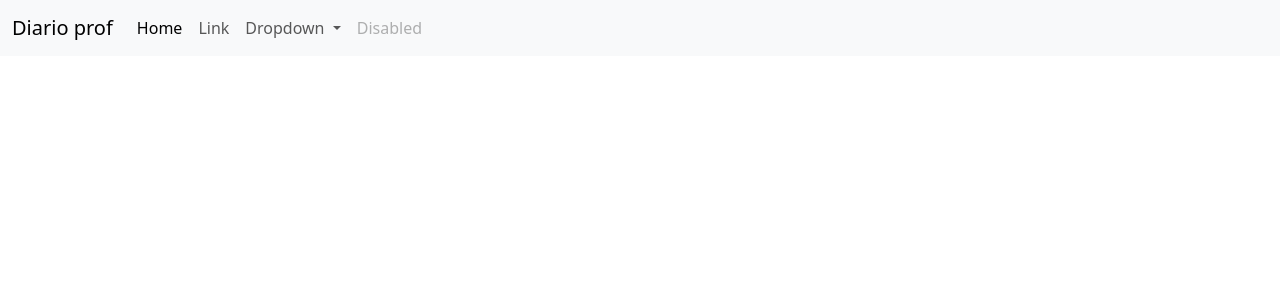
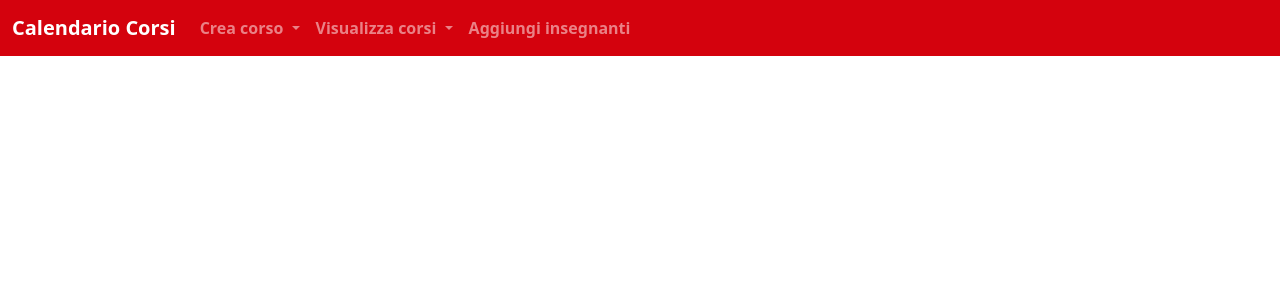
Before and after one commit to michele25-10/DiarioProf, a PHP site: page /pages/navbar.php in a window 1280 px wide. Shown: the top 300 px of the page. Run offline with PHP 8.4, Linux system fonts and the light colour scheme.

Commit message:
Update navbar.php

```diff
--- a/frontend/pages/navbar.php
+++ b/frontend/pages/navbar.php
@@ -6,33 +6,40 @@
     <link href="https://cdn.jsdelivr.net/npm/bootstrap@5.3.0-alpha2/dist/css/bootstrap.min.css" rel="stylesheet" integrity="sha384-aFq/bzH65dt+w6FI2ooMVUpc+21e0SRygnTpmBvdBgSdnuTN7QbdgL+OapgHtvPp" crossorigin="anonymous">
   </head>
   <body>
-  <nav class="navbar navbar-expand-lg bg-body-tertiary">
+  <nav class="navbar navbar-expand-lg" style='background-color: #D4020D'>
   <div class="container-fluid">
-    <a class="navbar-brand" href="#">Diario prof</a>
+    <a class="navbar-brand fw-bold text-white" href="#">Calendario Corsi</a>
     <button class="navbar-toggler" type="button" data-bs-toggle="collapse" data-bs-target="#navbarSupportedContent" aria-controls="navbarSupportedContent" aria-expanded="false" aria-label="Toggle navigation">
       <span class="navbar-toggler-icon"></span>
     </button>
     <div class="collapse navbar-collapse" id="navbarSupportedContent">
       <ul class="navbar-nav me-auto mb-2 mb-lg-0">
-        <li class="nav-item">
-          <a class="nav-link active" aria-current="page" href="#">Home</a>
-        </li>
-        <li class="nav-item">
-          <a class="nav-link" href="#">Link</a>
+        <li class="nav-item dropdown">
+          <a class="nav-link dropdown-toggle fw-bold text-white-50" href="#" role="button" data-bs-toggle="dropdown" aria-expanded="false">
+            Crea corso
+          </a>
+          <ul class="dropdown-menu">
+            <li><a class="dropdown-item" href="#">A</a></li>
+            <li><hr class="dropdown-divider"></li>
+            <li><a class="dropdown-item" href="#">B</a></li>
+            <li><hr class="dropdown-divider"></li>
+            <li><a class="dropdown-item" href="#">C</a></li>
+          </ul>
         </li>
         <li class="nav-item dropdown">
-          <a class="nav-link dropdown-toggle" href="#" role="button" data-bs-toggle="dropdown" aria-expanded="false">
-            Dropdown
+          <a class="nav-link dropdown-toggle fw-bold text-white-50" href="#" role="button" data-bs-toggle="dropdown" aria-expanded="false">
+            Visualizza corsi
           </a>
           <ul class="dropdown-menu">
-            <li><a class="dropdown-item" href="#">Action</a></li>
-            <li><a class="dropdown-item" href="#">Another action</a></li>
+            <li><a class="dropdown-item" href="#">Visualizza corsi A</a></li>
             <li><hr class="dropdown-divider"></li>
-            <li><a class="dropdown-item" href="#">Something else here</a></li>
+            <li><a class="dropdown-item" href="#">Visualizza corsi B</a></li>
+            <li><hr class="dropdown-divider"></li>
+            <li><a class="dropdown-item" href="#">Visualizza corsi C</a></li>
           </ul>
         </li>
         <li class="nav-item">
-          <a class="nav-link disabled">Disabled</a>
+          <a class="nav-link fw-bold text-white-50" href="#">Aggiungi insegnanti</a>
         </li>
       </ul>
     </div>
```
